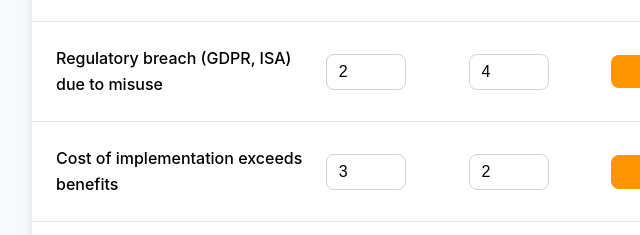
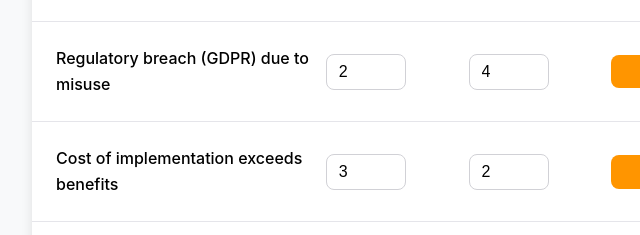
Before and after one commit to DrMichaelGuo/Risk-Assessment-Toolkit-for-Accountants, a plain HTML site: page index.html in a window 1280 px wide. Shown: the part 2487-2722 px from the top of the page, 108-748 px from the left. Drawn offline with Linux system fonts and the light colour scheme; a web font is replaced by a local one.

Commit message:
Add subheading to hero section for clarity and update regulatory breach factor description

```diff
--- a/index.html
+++ b/index.html
@@ -40,6 +40,7 @@
                 <div class="hero-tag">Precision Risk Management
                 </div>
                 <h1 class="hero-title">Risk Assessment Toolkit</h1>
+                <h3 class="hero-subheading">For Accounting Professionals</h3>
                 <p class="hero-description">Evaluate adoption risks for AI, automation, and analytics tools with precision and clarity. Design your risk strategy with confidence.</p>
 
             </div>
--- a/script.js
+++ b/script.js
@@ -53,7 +53,7 @@ const riskData = [
     },
     {
         id: 7,
-        factor: "Regulatory breach (GDPR, ISA) due to misuse",
+        factor: "Regulatory breach (GDPR) due to misuse",
         defaultLikelihood: 2,
         defaultImpact: 4,
         category: "Data Privacy",
```
